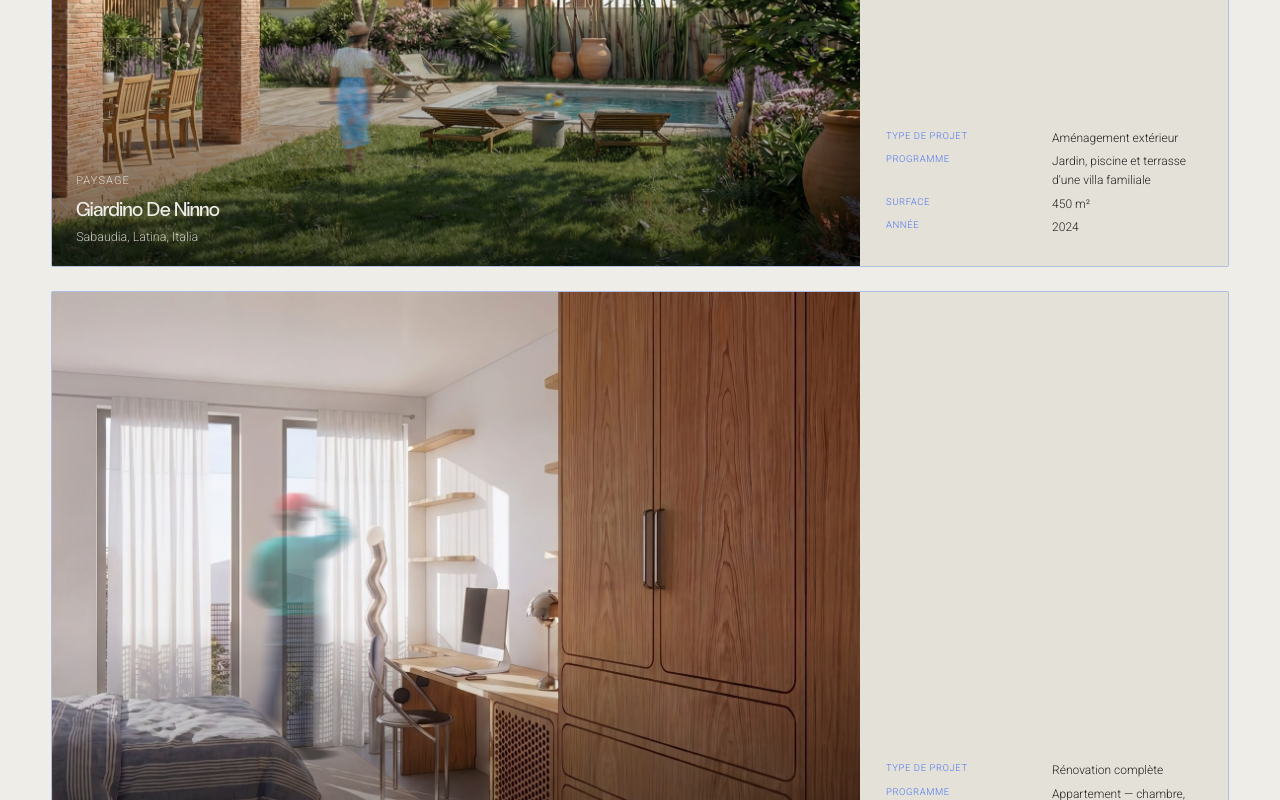
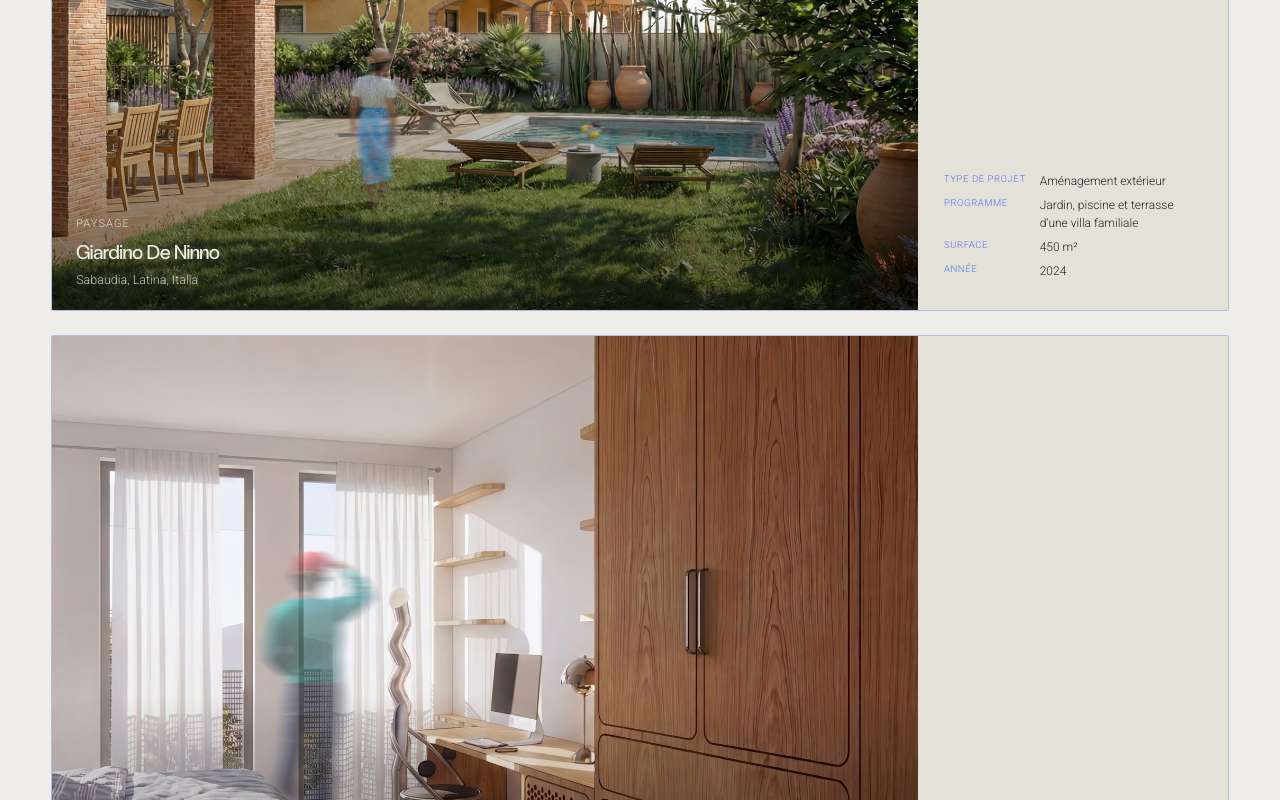
Before and after one commit to SupraStudio/Supra-Studio, a Next.js app in the folder supra-studio-nextjs/: page /projets in a window 1280 px wide. Shown: the part 1060-1860 px from the top of the page. Built offline with nearby package versions, Linux system fonts and the light colour scheme.

Commit message:
Add files via upload

```diff
--- a/supra-studio-nextjs/app/globals.css
+++ b/supra-studio-nextjs/app/globals.css
@@ -662,7 +662,7 @@ button { font-family: inherit; cursor: pointer; }
 /* Projets page identity card — contained image (text overlaid on it) + metadata panel, no image inside the panel */
 .project-card {
   display: grid;
-  grid-template-columns: 2.2fr 1fr;
+  grid-template-columns: 2.8fr 1fr;
   overflow: hidden;
   border-radius: var(--radius);
   background: var(--ivoire-deep);
@@ -706,8 +706,9 @@ button { font-family: inherit; cursor: pointer; }
 }
 .project-meta {
   display: grid;
-  grid-template-columns: 1fr 1fr;
-  gap: 1px 16px;
+  grid-template-columns: auto 1fr;
+  column-gap: 14px;
+  row-gap: 1px;
   margin: 0;
 }
 .project-meta dt {
```
